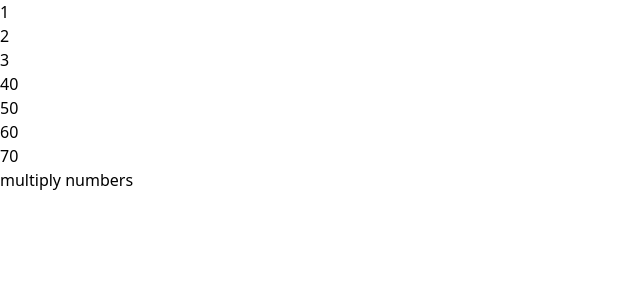
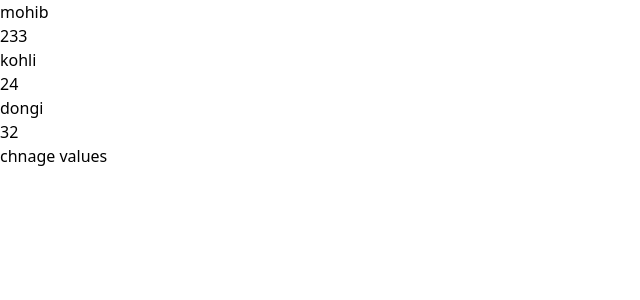
Before and after one commit to mohibullah7/handling-events, a React (Vite) app in the folder handling-events/: page / in a window 1280 px wide. Shown: the top 300 px of the page, without its empty margins (0-640 px from the left). Built offline with nearby package versions, Linux system fonts and the light colour scheme.

Commit message:
chnages made

```diff
--- a/handling-events/src/App.jsx
+++ b/handling-events/src/App.jsx
@@ -5,6 +5,9 @@ import "./App.css";
 import { useState } from "react";
 import UseState4 from "./Components/UseState4";
 import UseState5 from "./Components/UseState5";
+import UseState6 from "./Components/UseState6";
+import UseState7 from "./Components/useState7";
+
 
 function App() {
 
@@ -12,7 +15,9 @@ function App() {
     <>
      {/* <UseState3/> */}
      {/* <UseState4/> */}
-     <UseState5/>
+     {/* <UseState5/> */}
+     {/* <UseState6/> */}
+     <UseState7/>
     </>
   );
 }
--- a/handling-events/src/Components/UseState6.jsx
+++ b/handling-events/src/Components/UseState6.jsx
@@ -0,0 +1,41 @@
+import React, { useState } from 'react'
+
+function UseState6() {
+
+
+  // let [val3,fnc1] = useState(['pehla','dusra','thisra','4tha','5nchwa','chata','7thwa','8hwa'])
+  let [val3,fnc1] = useState([1,2,3,40,50,60,70])
+
+  //index <= length -3
+  // 0 <= 4  1
+  // 1 <= 4  2
+  // 2 <= 4  3
+  // 3 <= 4  4
+  // 4 <= 4  5
+  // 5 <= 4  6
+  // 6 <= 4  7
+
+  return (
+    <>
+    <div className='p-10 bg-zinc-400 '>
+    {val3.map((item)=>(
+        <h1>
+          {item}
+        </h1>
+
+    ))}
+    <button onClick={()=>fnc1(([...val3,7]))  }
+
+
+    className='p-3 bg-blue-900'>
+      multiply numbers
+
+    </button>
+   </div>
+
+
+    </>
+  )
+}
+
+export default UseState6
--- /dev/null
+++ b/handling-events/src/Components/useState7.jsx
@@ -0,0 +1,39 @@
+import React, { useState } from 'react'
+
+function UseState7() {
+  const [val1,setval] = useState(
+  [
+    {name:'mohib',
+      age:233
+    },
+    {name:'kohli',
+      age:24
+    },
+    {name:'dongi',
+      age:32
+    }
+  ]
+  )
+  return (
+    <>
+
+    <div>
+      {val1.map((item)=>(
+        <div>
+          <h1>{item.name}</h1>
+          <h2>{item.age}</h2>
+        </div>
+      ))}
+    </div>
+    <button onClick={()=>setval(()=>val1.map(item=>item.name ==='kohli' ? ({name:'khano ',age:100}):item ) )}
+
+    className='p-3 bg-blue-950'>
+      chnage values
+    </button>
+
+
+    </>
+  )
+}
+
+export default UseState7
```
